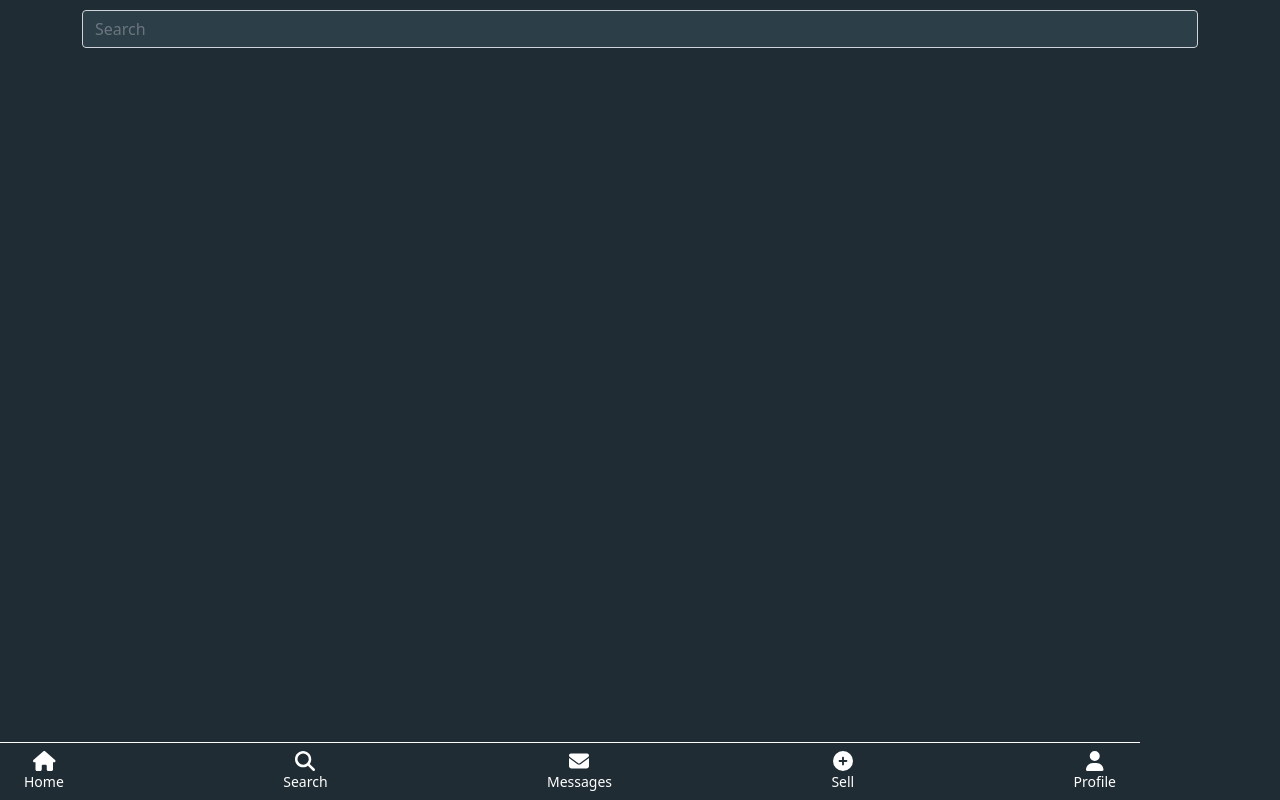
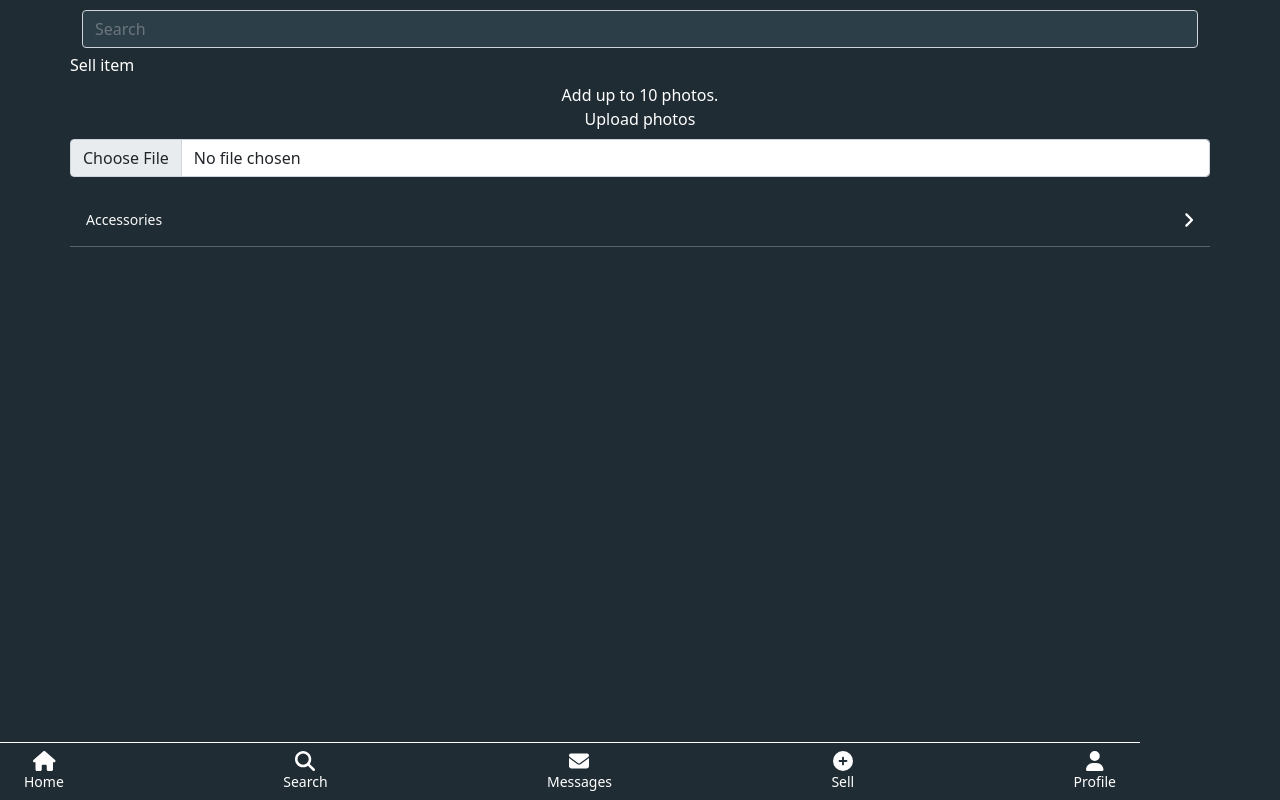
Before and after one commit to lgadza/theamakro, a React (Create React App) app in the folder theamakro_fe/: page /sell in a window 1280 px wide. Built offline with nearby package versions, Linux system fonts and the light colour scheme.

Commit message:
Sell page

```diff
--- a/theamakro_fe/src/App.js
+++ b/theamakro_fe/src/App.js
@@ -5,6 +5,7 @@ import "bootstrap/dist/css/bootstrap.min.css";
 import { BrowserRouter, Routes, Route, useLocation } from "react-router-dom";
 import Home from "./pages/Home/Home";
 import SearchBar from "./components/SearchBar";
+import Sell from "./pages/Home/Sell/Sell";
 
 function App() {
   return (
@@ -15,6 +16,7 @@ function App() {
 
         <Routes>
           <Route path="/" element={<Home />} />
+          <Route path="/sell" element={<Sell />} />
           <Route path="/category" element={<Category />} />
         </Routes>
       </BrowserRouter>
--- a/theamakro_fe/src/components/Category.jsx
+++ b/theamakro_fe/src/components/Category.jsx
@@ -164,7 +164,7 @@ export default Category;
 
 const WomanCategory = () => {
   return (
-    <Container className="px-0">
+    <Container className="px-0 category">
       <hr className="my-0 py-0 bg-white mt-3" />
       <div className="d-flex justify-content-between align-items-center py-3">
         <span className="d-flex bd-highlight">
--- a/theamakro_fe/src/components/NavigationBar.jsx
+++ b/theamakro_fe/src/components/NavigationBar.jsx
@@ -52,7 +52,10 @@ const NavigationBar = () => {
                 </Link>
               </li>
               <li className="d-flex align-items-center justify-content-center flex-column">
-                <Link className="d-flex align-items-center justify-content-center flex-column">
+                <Link
+                  to="/sell"
+                  className="d-flex align-items-center justify-content-center flex-column"
+                >
                   <FontAwesomeIcon
                     icon={faCirclePlus}
                     style={{ color: "white", fontSize: "20px" }}
--- /dev/null
+++ b/theamakro_fe/src/pages/Home/Sell/ItemDetails.jsx
@@ -0,0 +1,31 @@
+import { FontAwesomeIcon } from "@fortawesome/react-fontawesome";
+import { Container, Form } from "react-bootstrap";
+import { faAngleRight } from "@fortawesome/free-solid-svg-icons";
+
+const ItemDetails = () => {
+  return (
+    <Container className="px-0 category">
+      <h6 className="text-start">Sell item</h6>
+      <div>
+        <span>Add up to 10 photos.</span>
+
+        <Form.Group controlId="formFile" className="mb-3">
+          <Form.Label>Upload photos</Form.Label>
+          <Form.Control type="file" />
+        </Form.Group>
+      </div>
+      <div className="d-flex justify-content-between align-items-center py-3 px-3">
+        <span className="d-flex bd-highlight">
+          <small className="text-light bd-highlight">Accessories</small>
+        </span>
+        <FontAwesomeIcon
+          className="bd-highlight"
+          icon={faAngleRight}
+          style={{ color: "white", fontSize: "18px" }}
+        />
+      </div>
+      <hr className="my-0 py-0 bg-white" />
+    </Container>
+  );
+};
+export default ItemDetails;
--- a/theamakro_fe/src/pages/Home/Sell/Sell.jsx
+++ b/theamakro_fe/src/pages/Home/Sell/Sell.jsx
@@ -1,22 +1,11 @@
-import { FontAwesomeIcon } from "@fortawesome/react-fontawesome";
 import { Container } from "react-bootstrap";
-import { faAngleRight } from "@fortawesome/free-solid-svg-icons";
+import ItemDetails from "./ItemDetails";
 
-const ItemDetails = () => {
+const Sell = () => {
   return (
     <Container className="px-0">
-      <div className="d-flex justify-content-between align-items-center py-3">
-        <span className="d-flex bd-highlight">
-          <small className="text-light bd-highlight">Accessories</small>
-        </span>
-        <FontAwesomeIcon
-          className="bd-highlight mx-3"
-          icon={faAngleRight}
-          style={{ color: "white", fontSize: "18px" }}
-        />
-      </div>
-      <hr className="my-0 py-0 bg-white" />
+      <ItemDetails />
     </Container>
   );
 };
-export default ItemDetails;
+export default Sell;
```
